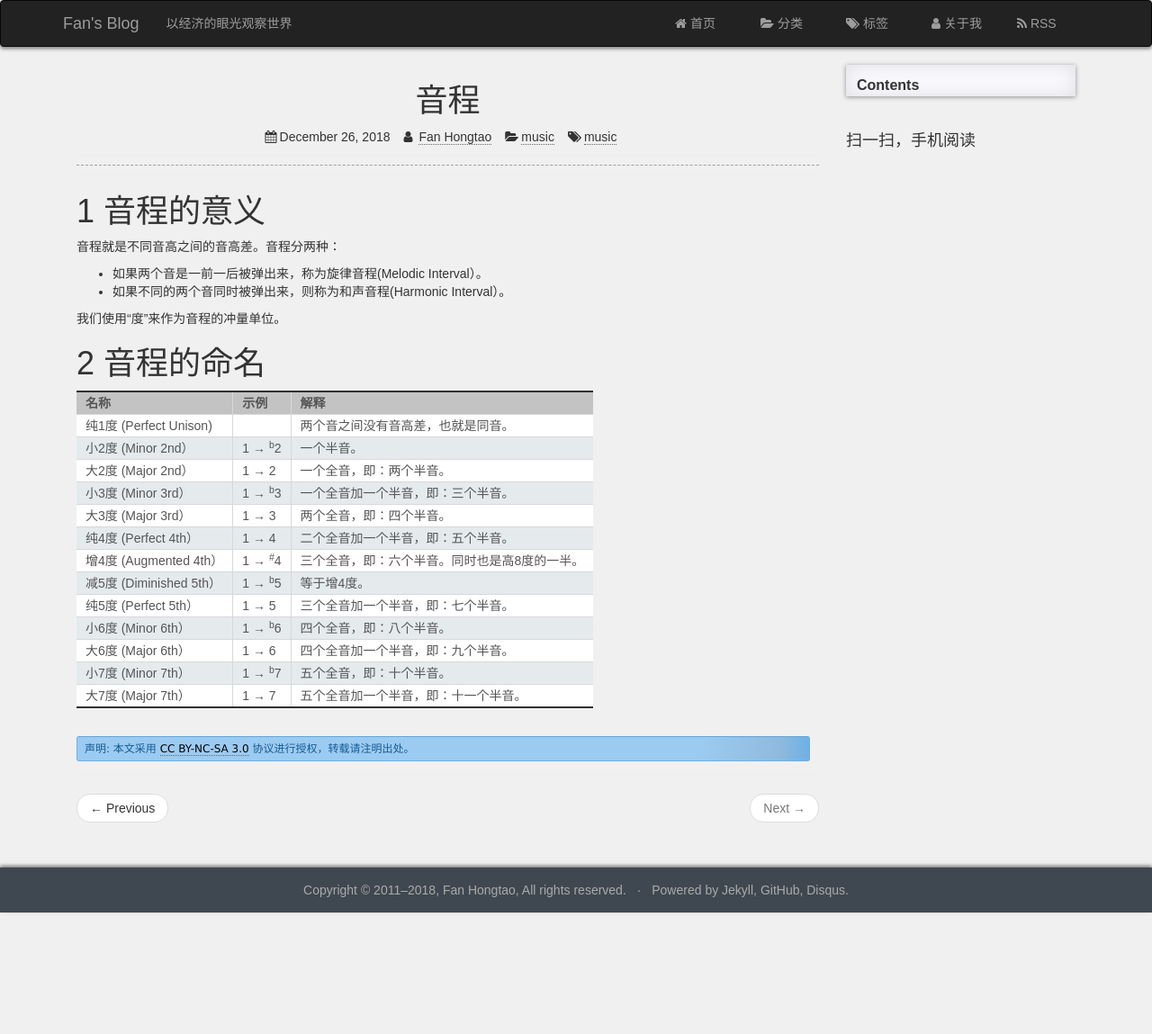
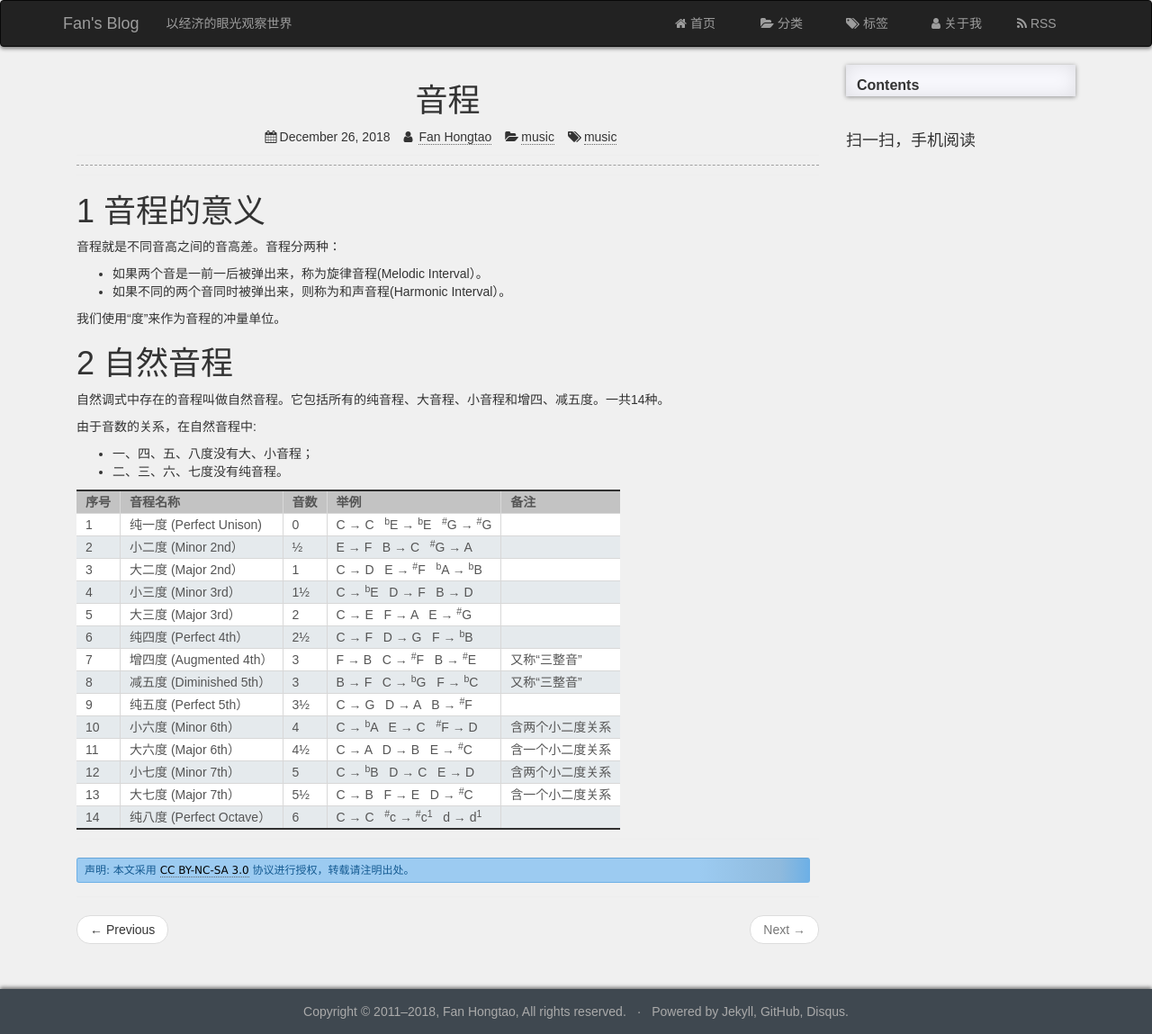
Before and after one commit to fanhongtao/fanhongtao.github.com, a Jekyll site: the page built from _posts/2018-12-26-interval.md, in a window 1280 px wide. Shown: the whole page at 90% size. Built offline with Jekyll 4.4.1, drawn with Linux system fonts in a browser that asks for light colours; nearby versions of some CDN libraries; before the commit the page ends 1014 px from its top, so only the background shows below that.

Commit message:
根据考级教程修改

```diff
--- a/_posts/2018-12-26-interval.md
+++ b/_posts/2018-12-26-interval.md
@@ -15,20 +15,27 @@ copyright: cn
 
 我们使用“度”来作为音程的冲量单位。
 
-# 2 音程的命名
+# 2 自然音程
 
-| 名称 | 示例 | 解释 |
-| --- | --- | --- |
-| 纯1度 (Perfect Unison)| | 两个音之间没有音高差，也就是同音。
-| 小2度 (Minor 2nd）| 1 → <sup>b</sup>2 | 一个半音。
-| 大2度 (Major 2nd）| 1 → 2 | 一个全音，即：两个半音。
-| 小3度 (Minor 3rd）| 1 → <sup>b</sup>3 | 一个全音加一个半音，即：三个半音。
-| 大3度 (Major 3rd）| 1 → 3 | 两个全音，即：四个半音。
-| 纯4度 (Perfect 4th）| 1 → 4 | 二个全音加一个半音，即：五个半音。
-| 增4度 (Augmented 4th）| 1 → <sup>#</sup>4 | 三个全音，即：六个半音。同时也是高8度的一半。
-| 减5度 (Diminished 5th）| 1 → <sup>b</sup>5 | 等于增4度。
-| 纯5度 (Perfect 5th）| 1 → 5 | 三个全音加一个半音，即：七个半音。
-| 小6度 (Minor 6th）| 1 → <sup>b</sup>6 | 四个全音，即：八个半音。
-| 大6度 (Major 6th）| 1 → 6 | 四个全音加一个半音，即：九个半音。
-| 小7度 (Minor 7th）| 1 → <sup>b</sup>7 | 五个全音，即：十个半音。
-| 大7度 (Major 7th）| 1 → 7 | 五个全音加一个半音，即：十一个半音。
+自然调式中存在的音程叫做自然音程。它包括所有的纯音程、大音程、小音程和增四、减五度。一共14种。
+
+由于音数的关系，在自然音程中:
+* 一、四、五、八度没有大、小音程；
+* 二、三、六、七度没有纯音程。
+
+| 序号 | 音程名称 | 音数 | 举例 | 备注 |
+| -- | --- | --- | --- | -- |
+| 1 | 纯一度 (Perfect Unison)| 0 | C → C &nbsp; <sup>b</sup>E → <sup>b</sup>E &nbsp; <sup>#</sup>G → <sup>#</sup>G |
+| 2 | 小二度 (Minor 2nd）| ½ | E → F &nbsp; B → C &nbsp; <sup>#</sup>G → A |
+| 3 | 大二度 (Major 2nd）| 1 | C → D &nbsp; E → <sup>#</sup>F &nbsp; <sup>b</sup>A → <sup>b</sup>B |
+| 4 | 小三度 (Minor 3rd）| 1½ | C → <sup>b</sup>E &nbsp; D → F &nbsp; B → D |
+| 5 | 大三度 (Major 3rd）| 2 | C → E &nbsp; F → A &nbsp; E → <sup>#</sup>G |
+| 6 | 纯四度 (Perfect 4th）| 2½ | C → F &nbsp; D → G &nbsp; F → <sup>b</sup>B |
+| 7 | 增四度 (Augmented 4th）| 3 | F → B &nbsp; C → <sup>#</sup>F &nbsp; B → <sup>#</sup>E | 又称“三整音”
+| 8 | 减五度 (Diminished 5th）| 3 | B → F &nbsp; C → <sup>b</sup>G &nbsp; F → <sup>b</sup>C | 又称“三整音”
+| 9 | 纯五度 (Perfect 5th）| 3½ | C → G &nbsp; D → A &nbsp; B → <sup>#</sup>F |
+| 10 | 小六度 (Minor 6th）| 4 | C → <sup>b</sup>A &nbsp; E → C &nbsp; <sup>#</sup>F → D | 含两个小二度关系
+| 11 | 大六度 (Major 6th）| 4½ | C → A &nbsp; D → B &nbsp; E → <sup>#</sup>C | 含一个小二度关系
+| 12 | 小七度 (Minor 7th）| 5 | C → <sup>b</sup>B &nbsp; D → C &nbsp; E → D | 含两个小二度关系
+| 13 | 大七度 (Major 7th）| 5½ | C → B &nbsp; F → E &nbsp; D → <sup>#</sup>C | 含一个小二度关系
+| 14 | 纯八度 (Perfect Octave）| 6 | C → C &nbsp; <sup>#</sup>c → <sup>#</sup>c<sup>1</sup> &nbsp; d → d<sup>1</sup> |
```
